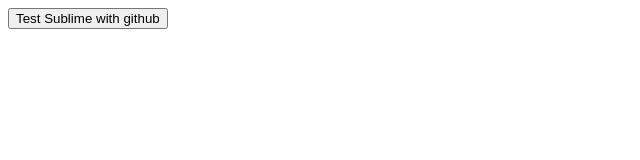
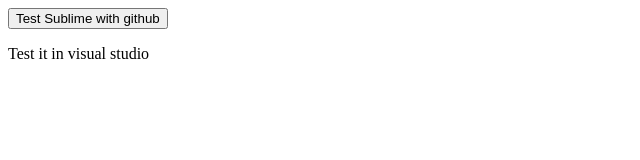
Before and after one commit to dchakov/Demos-Test, a plain HTML site: page DemosTest/sublimeTest.html in a window 1280 px wide. Shown: the whole page, without its empty margins (0-640 px from the left). Drawn offline with Linux system fonts and the light colour scheme.

Commit message:
For test in vs

```diff
--- a/DemosTest/sublimeTest.html
+++ b/DemosTest/sublimeTest.html
@@ -5,6 +5,6 @@
 </head>
 <body>
 <button>Test Sublime with github</button>
-
+<p>Test it in visual studio</p>
 </body>
 </html>
```
